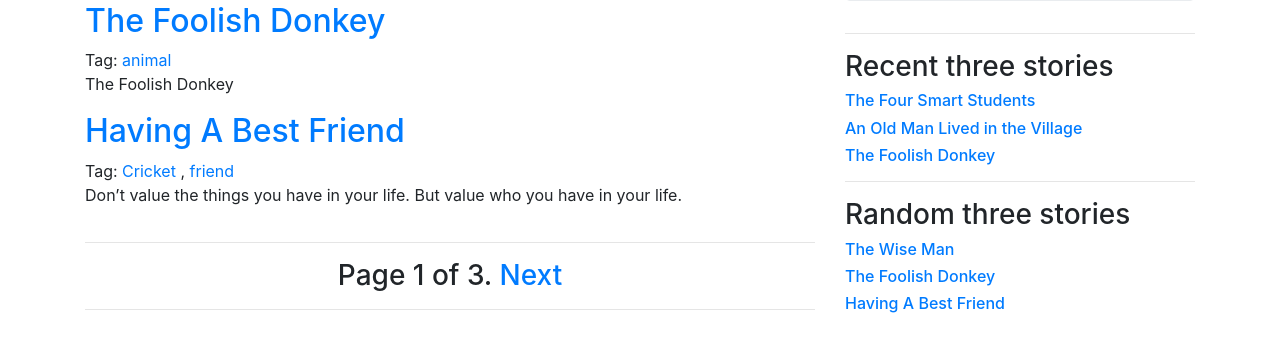
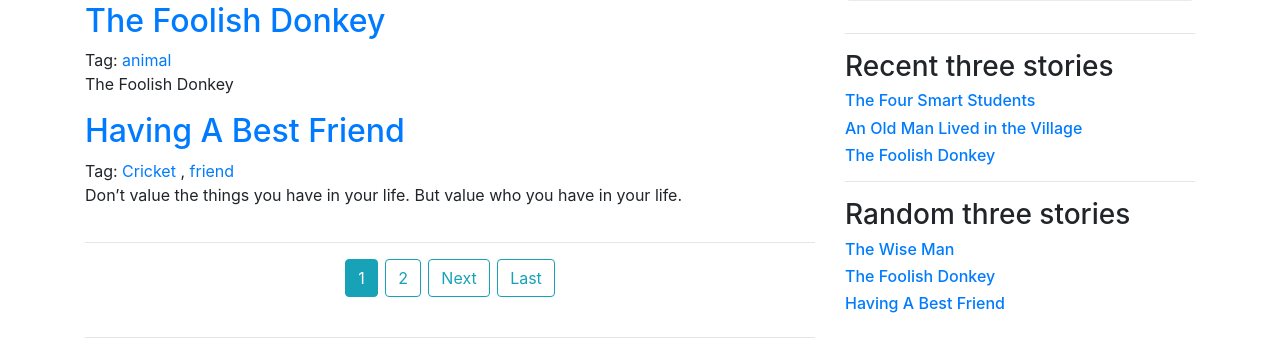
Before and after one commit to ranjeeteock99/storybook, a Django app: page / in a window 1280 px wide. Shown: the part 526-880 px from the top of the page. Before the commit the page ends 839 px from the top, so only its background shows below. Run offline with Django 3.2, Linux system fonts and the light colour scheme; data comes from the database, SQL or seed files in the repository; parts of the project's set-up code (start-up, migrations or seed data) failed here and were passed over; some libraries are stand-ins or nearby versions.

Commit message:
pagination add

```diff
--- a/story/templates/pagination.html
+++ b/story/templates/pagination.html
@@ -1,4 +1,4 @@
-<div class="">
+<!-- <div class="">
     <span class="">
     {% if page.has_previous %}
     <a href="?page={{ page.previous_page_number }}">Previous</a>
@@ -12,4 +12,25 @@
     <a href="?page={{ page.next_page_number }}">Next</a>
     {% endif %}
     </span>
+</div> -->
+
+<div class="">
+  {% if page.has_previous %}
+  <a class="btn btn-outline-info mb-4" href="?page=1">First</a>
+  <a class="btn btn-outline-info mb-4" href="?page={{ page.previous_page_number }}">Previous</a>
+  {% endif %}
+
+  {% for num in page.paginator.page_range %}
+  {% if page.number == num %}
+  <a class="btn btn-info mb-4" href="?page={{ num }}">{{ num }}</a>
+  {% elif num > page.number|add:'-2' and num < page.number|add:'2' %}
+  <a class="btn btn-outline-info mb-4" href="?page={{ num }}">{{ num }}</a>
+  {% endif %}
+  {% endfor %}
+
+  {% if page.has_next %}
+  <a class="btn btn-outline-info mb-4" href="?page={{ page.next_page_number }}">Next</a>
+  <a class="btn btn-outline-info mb-4" href="?page={{ page.paginator.num_pages }}">Last</a>
+  {% endif %}
+
 </div>
```
